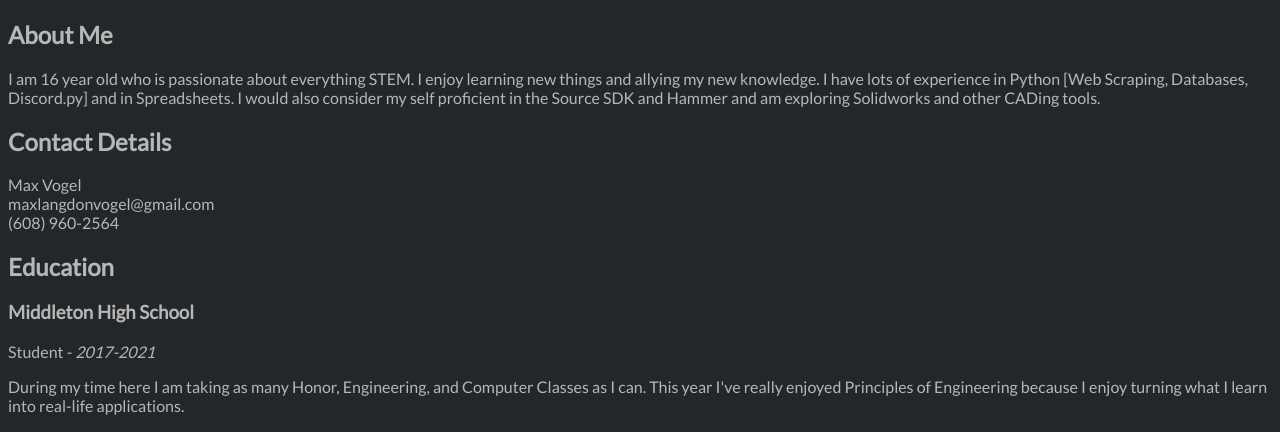
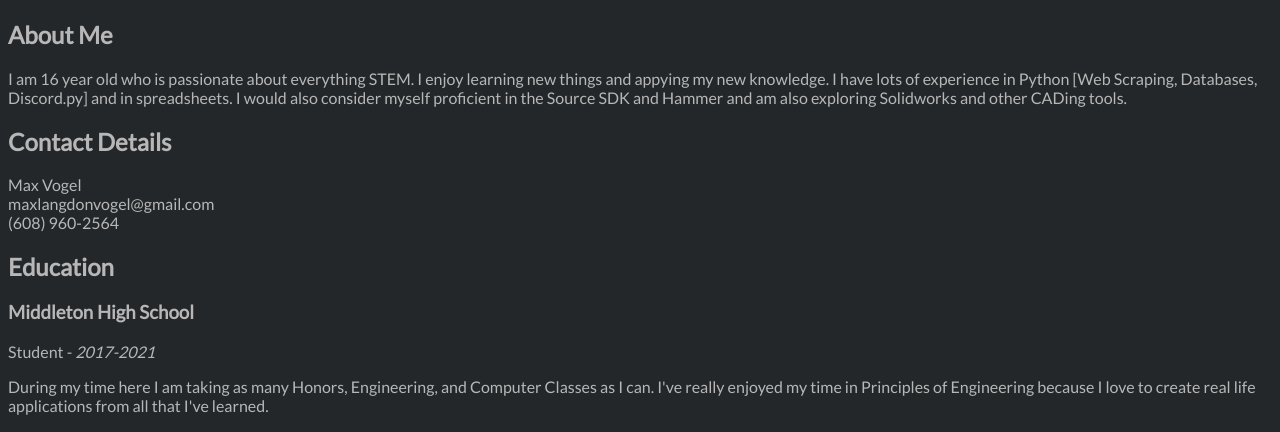
Before and after one commit to CodelyTomato/mehvix.github.io, a plain HTML site: page index.html in a window 1280 px wide. Shown: the part 169-601 px from the top of the page. Drawn offline with Linux system fonts and the light colour scheme.

Commit message:
grammar changes

```diff
--- a/index.html
+++ b/index.html
@@ -52,9 +52,9 @@
             <img class="profile-pic hoverZoomLink" src="media/profilepic.jpg" alt="">
             <h2>About Me</h2>
             <p id="info">I am <span id="my-Age">16</span> year old who is passionate about everything STEM.
-                I enjoy learning new things and allying my new knowledge. I have lots of experience in Python
-                [Web Scraping, Databases, Discord.py] and in Spreadsheets. I would also consider my self proficient in
-                the Source SDK and Hammer and am exploring Solidworks and other CADing tools.
+                I enjoy learning new things and appying my new knowledge. I have lots of experience in Python
+                [Web Scraping, Databases, Discord.py] and in spreadsheets. I would also consider myself proficient in
+                the Source SDK and Hammer and am also exploring Solidworks and other CADing tools.
             </p>
         </div>
 
@@ -84,9 +84,9 @@
                         <!--Todo: Make days until graduation -->
                         <p class="info">Student <span>-</span> <em class="date">2017-2021</em></p>
                         <p>
-                            During my time here I am taking as many Honor, Engineering, and Computer Classes as I can.
-                            This year I've really enjoyed Principles of Engineering because I enjoy turning what I learn
-                            into real-life applications.
+                            During my time here I am taking as many Honors, Engineering, and Computer Classes as I can.
+                           I've really enjoyed my time in Principles of Engineering because I love to create real life
+                            applications from all that I've learned.
                         </p>
                     </div>
                 </div>
```
